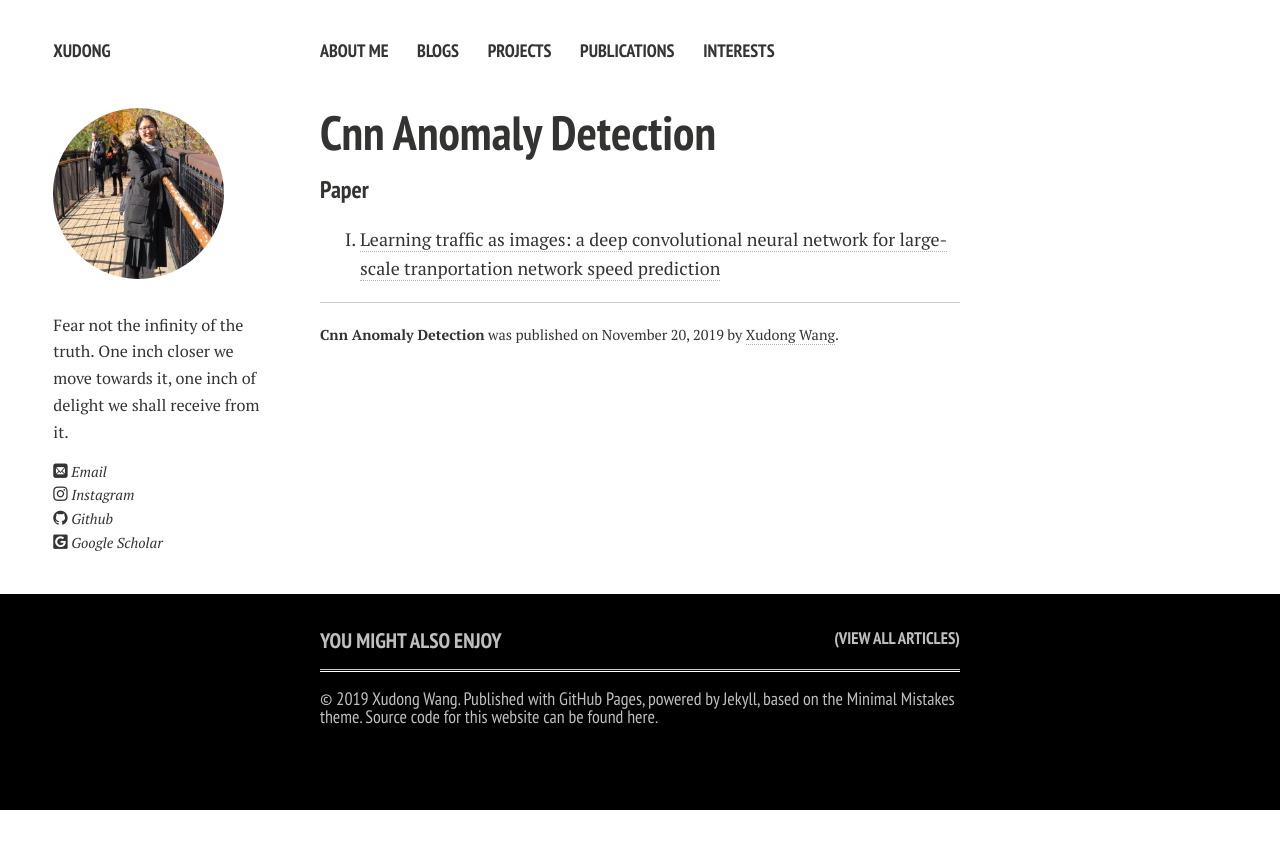
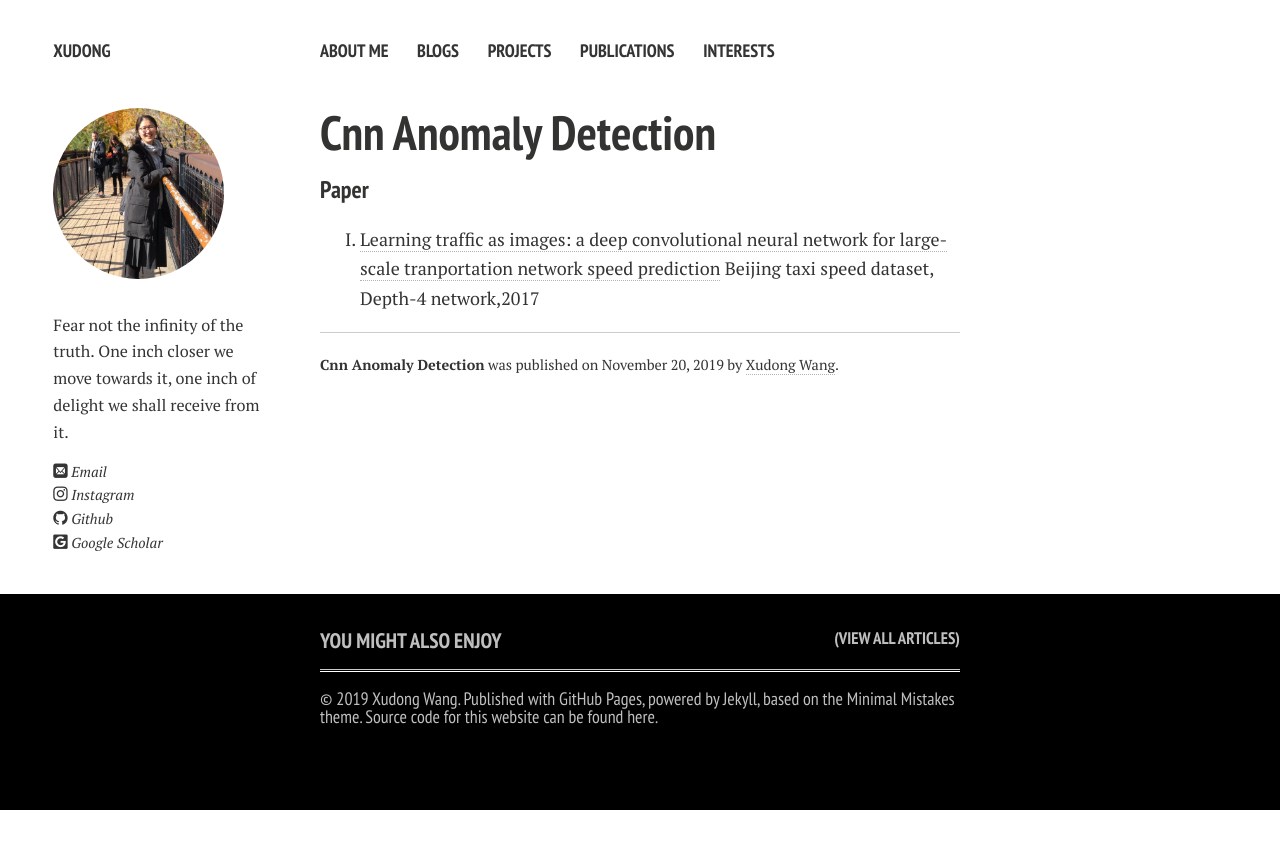
Before and after one commit to eveyuyi/Kaimaoge.github.io, a Jekyll site: the page built from _posts/2019-11-20-CNN-Anomaly-detection.md, in a window 1280 px wide. Shown: the top 849 px of the page. Built offline with Jekyll 4.4.1, drawn with Linux system fonts in a browser that asks for light colours; nearby versions of some CDN libraries; some web fonts are replaced; our own code applies the rules of GitHub Pages for plain Markdown files.

Commit message:
Update 2019-11-20-CNN-Anomaly-detection.md

```diff
--- a/_posts/2019-11-20-CNN-Anomaly-detection.md
+++ b/_posts/2019-11-20-CNN-Anomaly-detection.md
@@ -1,6 +1,6 @@
 ### Paper
 1. [Learning traffic as images: a deep convolutional neural network for large-scale tranportation network speed prediction]
-
+  Beijing taxi speed dataset, Depth-4 network,2017
 
 
 
```
